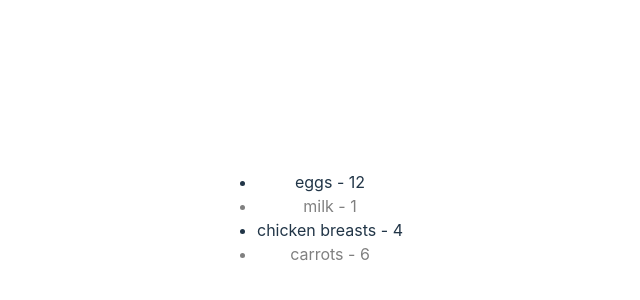
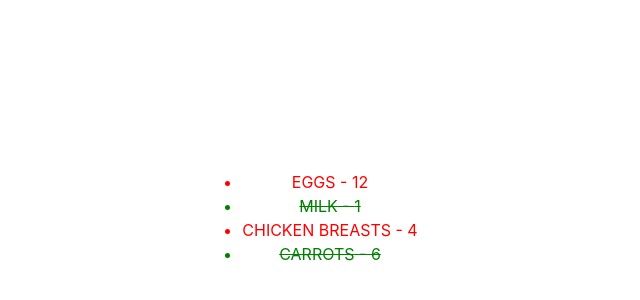
Before and after one commit to S-Muhammad-Ali/colt-steele-react, a React (Vite) app: page / in a window 1280 px wide. Shown: the part 182-482 px from the top of the page, without its empty margins (330-970 px from the left). Built offline with nearby package versions, Linux system fonts and the light colour scheme.

Commit message:
Update ShoppingList.jsx
620. Creating A Shopping List Component

```diff
--- a/src/ShoppingList.jsx
+++ b/src/ShoppingList.jsx
@@ -2,8 +2,14 @@ function ShoppingList({ items }) {
   return (
     <ul>
       {items.map((i) => (
-        <li style={{ color: i.completed ? "gray" : "" }}>
-          {i.item} - {i.quantity}
+        <li
+          style={{
+            color: i.completed ? "green" : "red",
+            textDecoration: i.completed ? "line-through" : "none",
+          }}
+        >
+          {/* if i.completed is true make it gray otherwise */}
+          {i.item.toUpperCase()} - {i.quantity}
         </li>
       ))}
     </ul>
```
